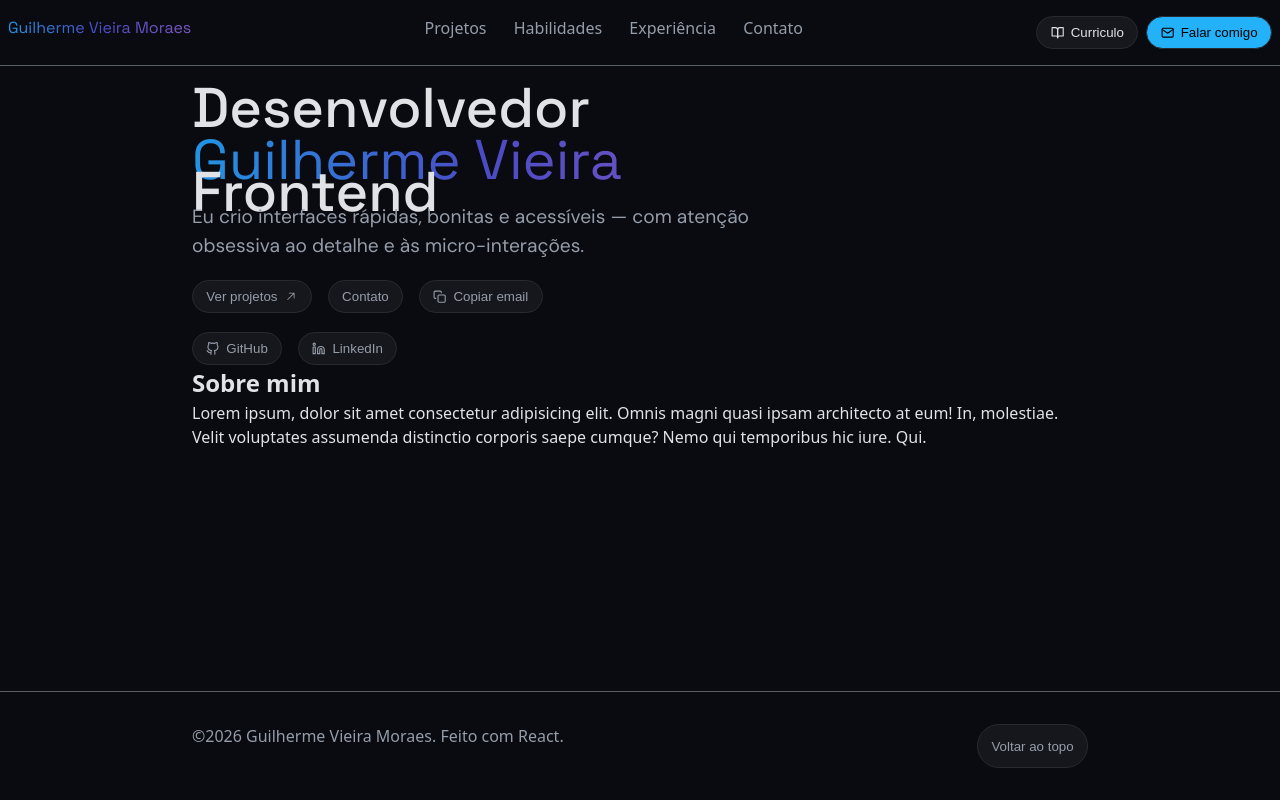
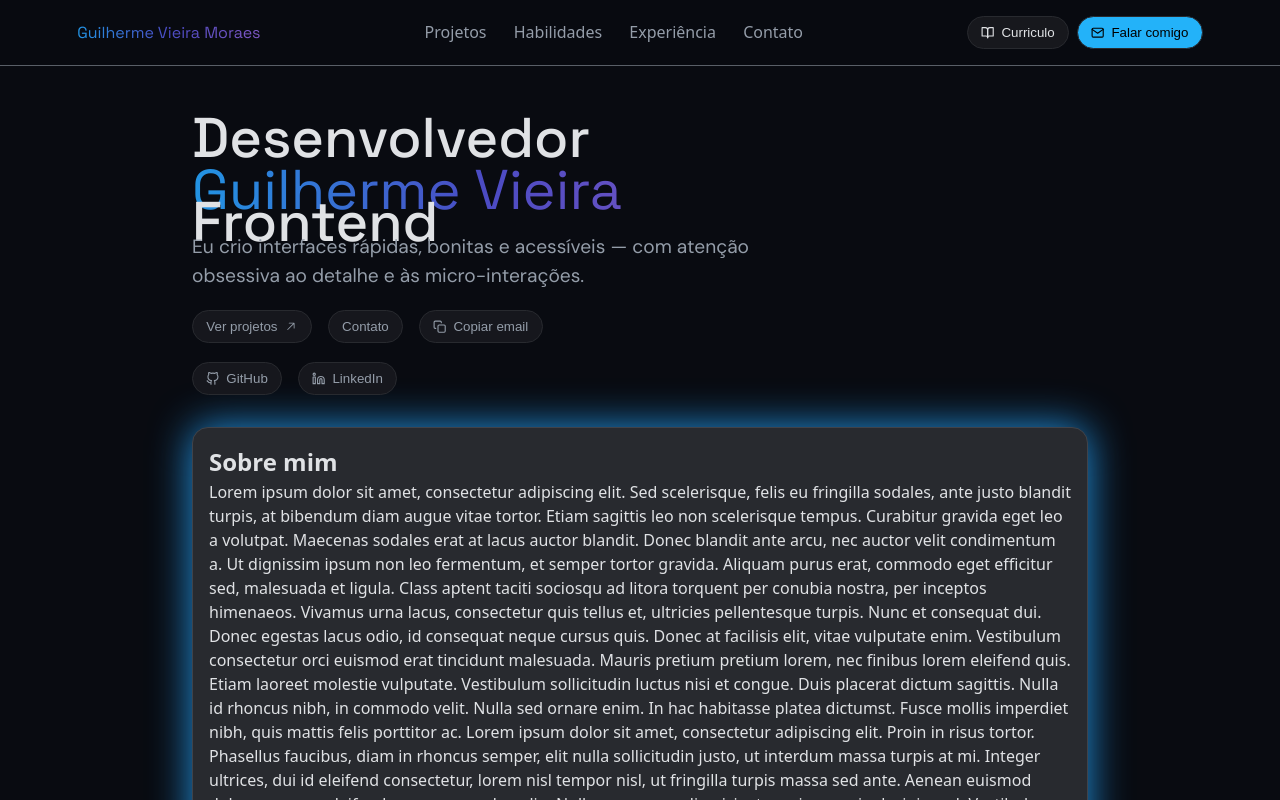
Before and after one commit to GuilhermeVieiraMoraes/portfolio_react, a React app: page / in a window 1280 px wide. Shown: the top 800 px of the page. Built offline with nearby package versions, Linux system fonts and the light colour scheme; the HTML template or start-up script is replaced by a standard one.

Commit message:
Ajustes de estilo

```diff
--- a/src/App.jsx
+++ b/src/App.jsx
@@ -15,7 +15,6 @@ function App() {
       <Navbar />
       <main>
         <Introduction />
-
       </main>
       <Footer />
     </div>
--- a/src/components/Footer.module.css
+++ b/src/components/Footer.module.css
@@ -1,10 +1,11 @@
 .footer{
-    position: absolute;
+    position: relative;
     width: 100%;
     bottom: 0;
     overflow: hidden;
     border-top: 1px solid #595f67;
     color: #949da9;
+    margin-top: 2em;
 }
 
 .footer_content{
--- a/src/components/Navbar.module.css
+++ b/src/components/Navbar.module.css
@@ -1,8 +1,13 @@
 .navbar {
     display: flex;
-    padding: 1em .5em;
+    padding: 1em 0;
     border-bottom: 1px solid #595f67;
-    justify-content: space-between;
+    justify-content: space-around;
+    position: fixed;
+    width: 100%;
+    top:0;
+    background: rgba(9, 11, 17, 0.9);
+    align-items: center;
 }
 
 .navbar ul {
--- a/src/pages/Introduction/Introduction.jsx
+++ b/src/pages/Introduction/Introduction.jsx
@@ -23,7 +23,15 @@ const Introduction = () => {
             </div>
             <div className={styles.about}>
                 <h2>Sobre mim</h2>
-                <p>Lorem ipsum, dolor sit amet consectetur adipisicing elit. Omnis magni quasi ipsam architecto at eum! In, molestiae. Velit voluptates assumenda distinctio corporis saepe cumque? Nemo qui temporibus hic iure. Qui.</p>
+                <p>Lorem ipsum dolor sit amet, consectetur adipiscing elit. Sed scelerisque, felis eu fringilla sodales, ante justo blandit turpis, at bibendum diam augue vitae tortor. Etiam sagittis leo non scelerisque tempus. Curabitur gravida eget leo a volutpat. Maecenas sodales erat at lacus auctor blandit. Donec blandit ante arcu, nec auctor velit condimentum a. Ut dignissim ipsum non leo fermentum, et semper tortor gravida. Aliquam purus erat, commodo eget efficitur sed, malesuada et ligula. Class aptent taciti sociosqu ad litora torquent per conubia nostra, per inceptos himenaeos. Vivamus urna lacus, consectetur quis tellus et, ultricies pellentesque turpis. Nunc et consequat dui. Donec egestas lacus odio, id consequat neque cursus quis. Donec at facilisis elit, vitae vulputate enim. Vestibulum consectetur orci euismod erat tincidunt malesuada. Mauris pretium pretium lorem, nec finibus lorem eleifend quis. Etiam laoreet molestie vulputate.
+
+Vestibulum sollicitudin luctus nisi et congue. Duis placerat dictum sagittis. Nulla id rhoncus nibh, in commodo velit. Nulla sed ornare enim. In hac habitasse platea dictumst. Fusce mollis imperdiet nibh, quis mattis felis porttitor ac. Lorem ipsum dolor sit amet, consectetur adipiscing elit. Proin in risus tortor. Phasellus faucibus, diam in rhoncus semper, elit nulla sollicitudin justo, ut interdum massa turpis at mi. Integer ultrices, dui id eleifend consectetur, lorem nisl tempor nisl, ut fringilla turpis massa sed ante. Aenean euismod dolor ac augue eleifend accumsan sed a odio. Nullam congue odio nisi, ut maximus enim lacinia sed. Vestibulum nec massa ligula. Aliquam erat volutpat.
+
+Pellentesque eu dolor iaculis, euismod leo sed, egestas nibh. Suspendisse et dictum purus. Sed leo justo, tincidunt in mauris vitae, eleifend laoreet ipsum. Suspendisse vulputate orci a iaculis venenatis. Vivamus vel varius nisl, eget ullamcorper est. Curabitur accumsan quis nunc et luctus. Vivamus ultrices nisi eget pellentesque elementum. Proin sit amet fermentum dolor. Maecenas laoreet quis est eget iaculis. Vivamus massa tortor, euismod nec bibendum id, tincidunt a risus. Fusce eleifend, tellus venenatis congue bibendum, erat diam laoreet libero, eu finibus lectus odio bibendum ipsum. Ut viverra sapien varius orci fringilla, sit amet placerat mauris sagittis. Maecenas mollis ultricies varius. Nam aliquam gravida vehicula.
+
+Proin porttitor iaculis tempus. Nam sagittis id tortor eu faucibus. Class aptent taciti sociosqu ad litora torquent per conubia nostra, per inceptos himenaeos. Integer sit amet imperdiet enim. Vestibulum at dui convallis, pharetra tortor a, euismod massa. Pellentesque in nibh suscipit, semper erat a, malesuada lacus. Duis malesuada justo sit amet sapien dignissim, non iaculis mauris placerat.
+
+Ut bibendum, urna id ullamcorper dictum, diam lectus feugiat tellus, et rhoncus risus ante lacinia sapien. Pellentesque a enim mi. Pellentesque vel luctus quam. Aliquam a suscipit augue. Quisque vitae semper libero. Nulla nibh arcu, faucibus ut nulla in, pretium tempus felis. Nullam et venenatis massa. Morbi eget odio mi. Integer a placerat lorem. Aliquam turpis orci, mollis sed sapien et, auctor viverra tellus. Morbi iaculis ultrices orci quis ullamcorper.</p>
             </div>
         </>
     )
--- a/src/pages/Introduction/Introduction.module.css
+++ b/src/pages/Introduction/Introduction.module.css
@@ -2,6 +2,7 @@
 
 .container{
     width: 100%;
+    margin-top: 6em;
 }
 
 .title_container{
@@ -47,3 +48,12 @@
     display: flex;
     gap: 1em
 }
+
+.about{
+    background: #282a2f;
+    border: 1px solid #40434a;
+    margin-top: 2em;
+    padding: 1em;
+    border-radius: 1em;
+    box-shadow: 0px 0px 40px 0px #2294e3;
+}
```
